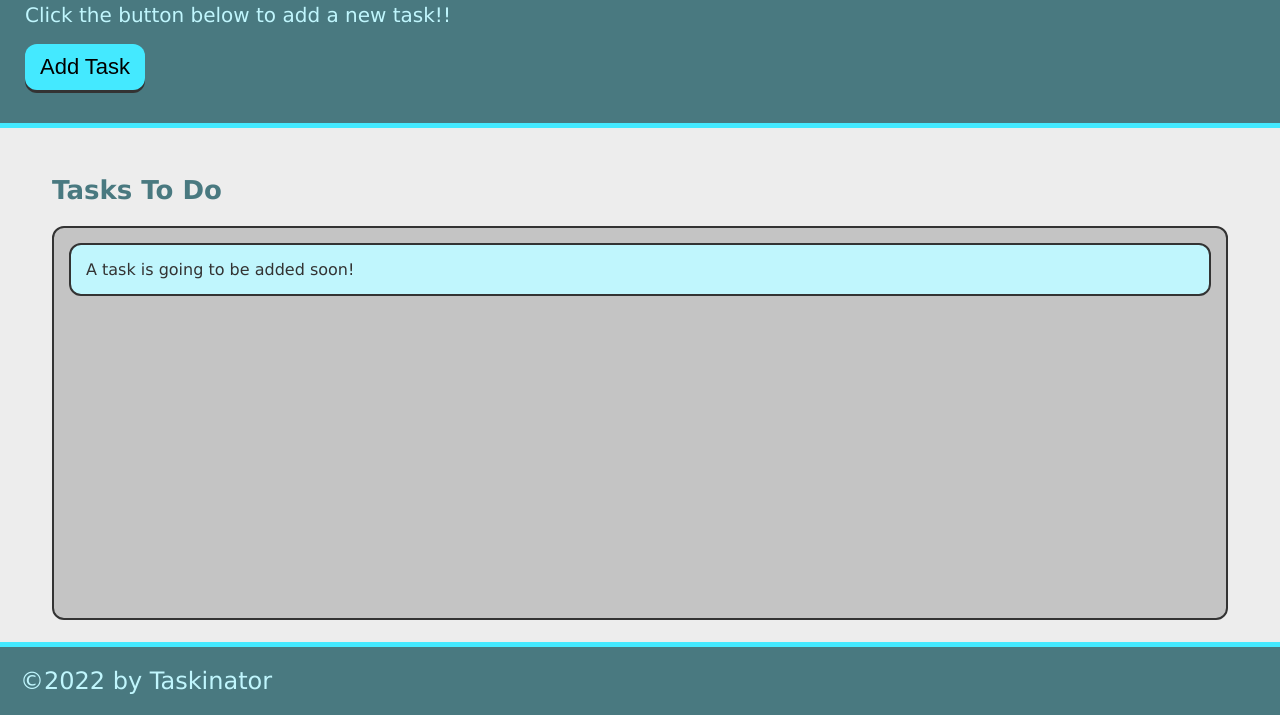
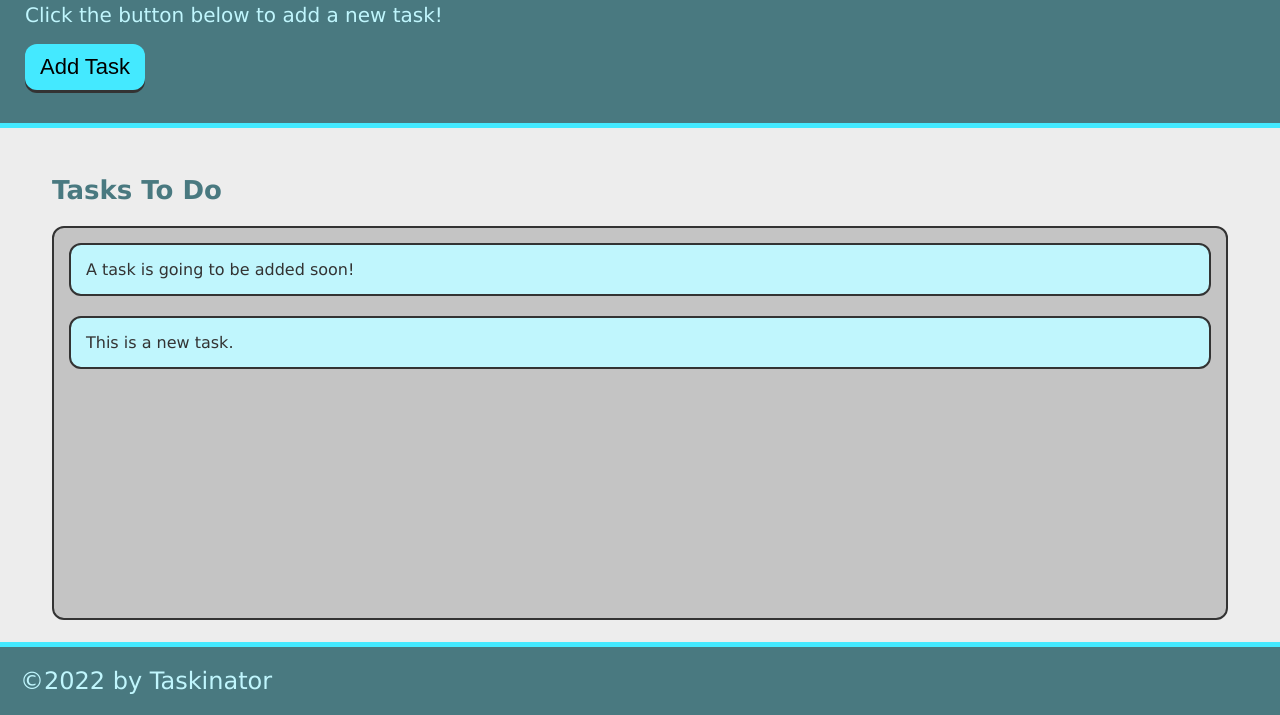
Before and after one commit to michaelmikelic/taskinator, a plain HTML site: page index.html in a window 1280 px wide. Both pictures are taken after a click on the button "Add Task". Shown: the part 85-800 px from the top of the page. Drawn offline with Linux system fonts and the light colour scheme.

Commit message:
add abililties to tasks

```diff
--- /dev/null
+++ b/assets/js/script.js
@@ -0,0 +1,11 @@
+var buttonEl = document.querySelector("#save-task");
+var tasksToDoEl = document.querySelector("#tasks-to-do");
+
+var createTaskHandler = function() {
+  var listItemEl = document.createElement("li");
+  listItemEl.className = "task-item";
+  listItemEl.textContent = "This is a new task.";
+  tasksToDoEl.appendChild(listItemEl);
+};
+
+buttonEl.addEventListener("click", createTaskHandler);
--- a/index.html
+++ b/index.html
@@ -3,26 +3,24 @@
 
 <head>
   <meta charset="UTF-8">
-    <meta http-equiv="X-UA-Compatible" content="IE=edge">
   <meta name="viewport" content="width=device-width, initial-scale=1.0">
+  <meta http-equiv="X-UA-Compatible" content="ie=edge">
   <title>Taskinator</title>
   <link rel="stylesheet" href="./assets/css/style.css">
 </head>
 
 <body>
+
   <header>
     <h1 class="page-title">Taskinator</h1>
-        <p>Click the button below to add a new task!!</p>
-        <button class="btn" >Add Task</button>
+    <p>Click the button below to add a new task!</p>
+    <button class="btn" id="save-task">Add Task</button>
   </header>
-
-    <script src="./assets/js/script.js"></script>
-</body>
 
   <main class="page-content">
     <section class="task-list-wrapper">
       <h2 class="list-title">Tasks To Do</h2>
-        <ul class="task-list">
+      <ul class="task-list" id="tasks-to-do">
         <li class="task-item">A task is going to be added soon!</li>
       </ul>
     </section>
@@ -32,4 +30,7 @@
     &copy;2022 by Taskinator
   </footer>
 
+  <script src="./assets/js/script.js"></script>
+</body>
+
 </html>
```
Also changed, not shown: assets/images/select-arrow.svg (renamed from assets/css/select-arrow.svg). Lines whose indentation alone changed are shown as unchanged.
